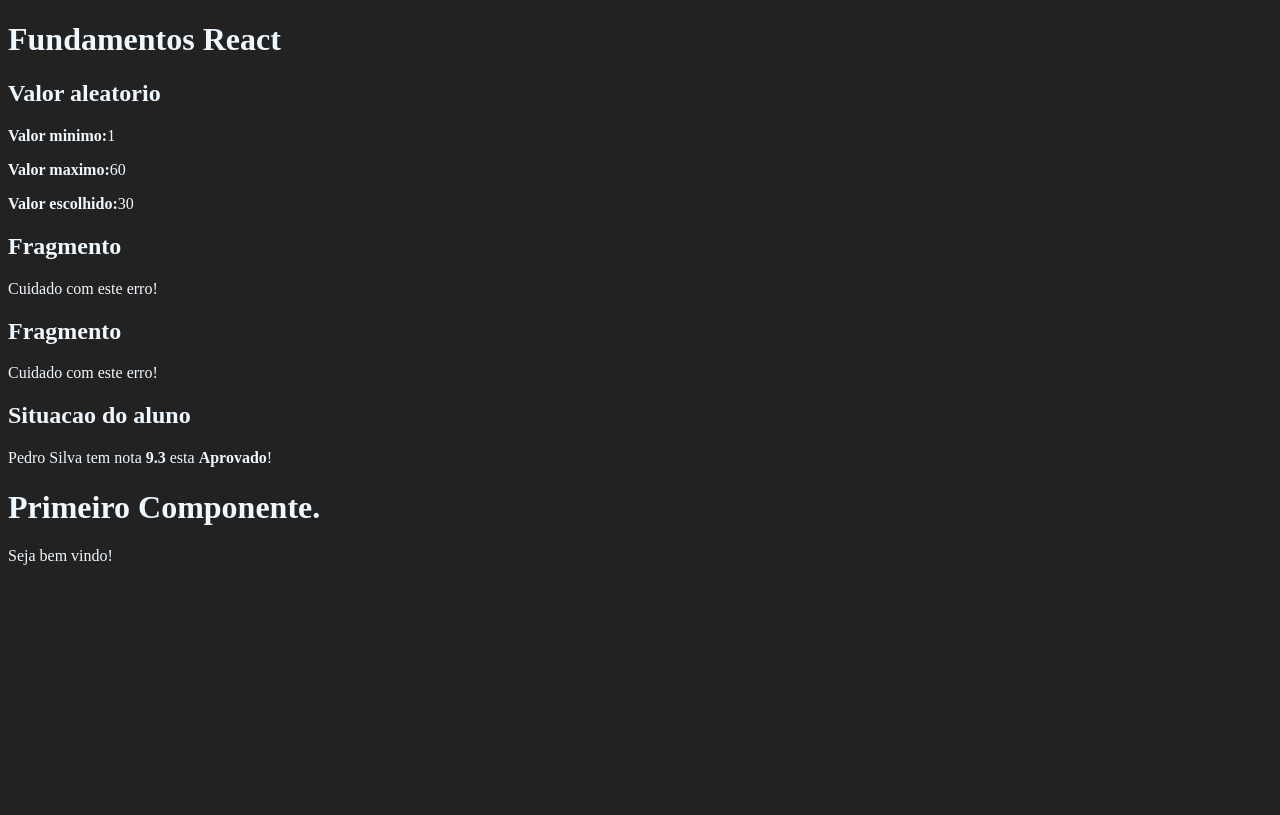
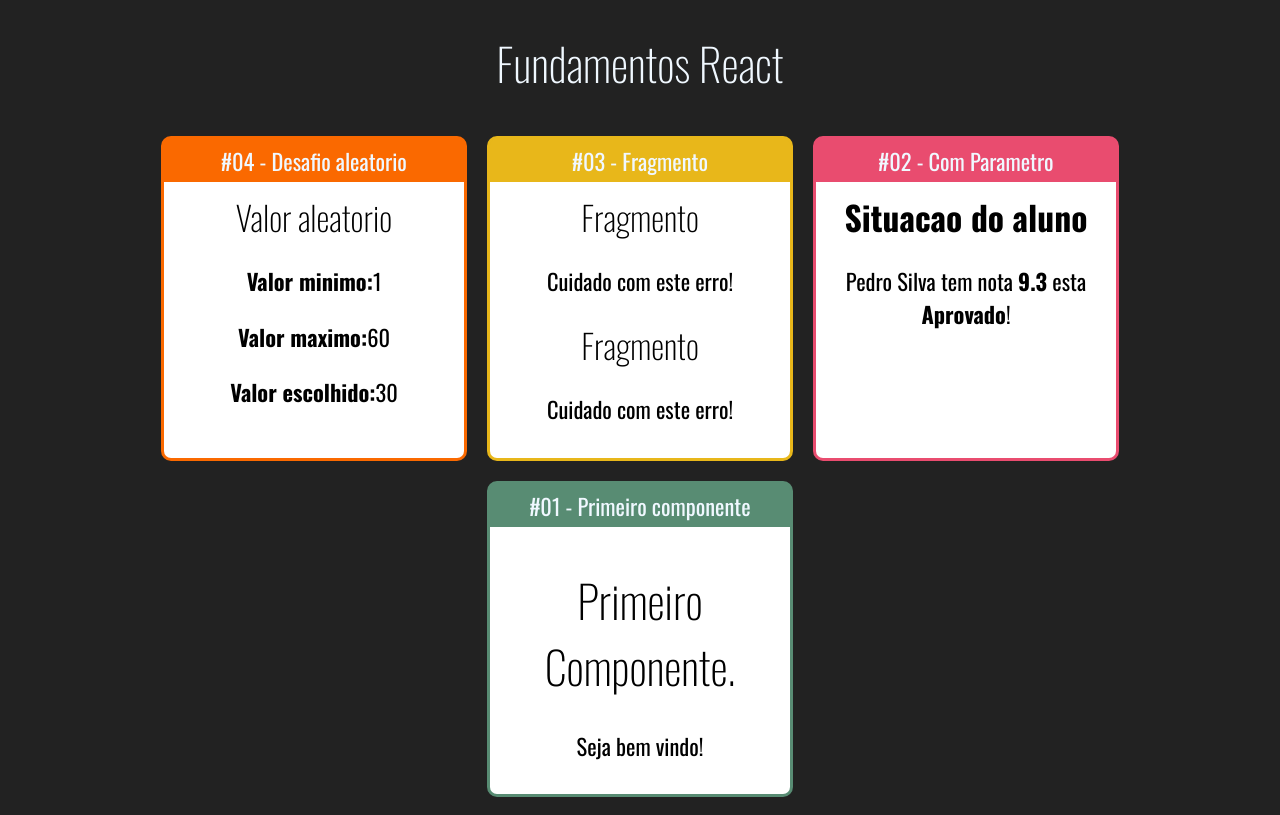
Before and after one commit to alexandre-campos-flooxai/React-section02-fundamentals, a React (Create React App) app in the folder 1_fundamentals/: page / in a window 1280 px wide. Built offline with nearby package versions, Linux system fonts and the light colour scheme.

Commit message:
feat:creating cards

```diff
--- a/1_fundamentals/public/index.html
+++ b/1_fundamentals/public/index.html
@@ -12,13 +12,17 @@
     <link rel="apple-touch-icon" href="%PUBLIC_URL%/logo192.png" />
 
     <link rel="manifest" href="%PUBLIC_URL%/manifest.json" />
-
+    <link rel="preconnect" href="https://fonts.googleapis.com" />
+    <link rel="preconnect" href="https://fonts.gstatic.com" crossorigin />
+    <link
+      href="https://fonts.googleapis.com/css2?family=Oswald:wght@200..700&display=swap"
+      rel="stylesheet"
+    />
     <title>React App</title>
   </head>
   <body>
     <noscript>You need to enable JavaScript to run this app.</noscript>
 
     <div id="root"></div>
-
   </body>
 </html>
--- /dev/null
+++ b/1_fundamentals/src/App.css
@@ -0,0 +1,5 @@
+.App .Cards {
+  display: flex;
+  justify-content: center;
+  flex-wrap: wrap;
+}
--- a/1_fundamentals/src/App.jsx
+++ b/1_fundamentals/src/App.jsx
@@ -1,21 +1,37 @@
 import React from "react";
+import "./App.css";
 
+import Card from "./components/layout/Card";
 import Aleatorio from "./components/basicos/Aleatorio";
 import Fragmento from "./components/basicos/Fragmento";
 import ComParametro from "./components/basicos/ComParametro";
-import Primeiro from "./components/basicos/Primeiro"
+import Primeiro from "./components/basicos/Primeiro";
 
 export default () => {
-    return(
-        <div id="app">
-            <h1>Fundamentos React</h1>
-            <Aleatorio min={1} max={60}/>
-            <Fragmento/>
-            <ComParametro
-                title="Situacao do aluno"
-                aluno="Pedro Silva"
-                nota={9.3} />
-            <Primeiro />
-        </div>)
+  return (
+    <div className="App">
+      <h1>Fundamentos React</h1>
+      <div className="Cards">
+        <Card titulo="#04 - Desafio aleatorio" color="#FA6900">
+          <Aleatorio min={1} max={60} />{" "}
+        </Card>
+        <Card titulo="#03 - Fragmento" color="#E8B71A">
+          <Fragmento />
+        </Card>
 
+        <Card titulo="#02 - Com Parametro" color="#E94C6f">
+          {" "}
+          <ComParametro
+            title="Situacao do aluno"
+            aluno="Pedro Silva"
+            nota={9.3}
+          />
+        </Card>
+
+        <Card titulo="#01 - Primeiro componente" color="#588C73">
+          <Primeiro />
+        </Card>
+      </div>{" "}
+    </div>
+  );
 };
--- /dev/null
+++ b/1_fundamentals/src/components/layout/Card.css
@@ -0,0 +1,23 @@
+.Card {
+  display: flex;
+  flex-direction: column;
+  max-width: 300px;
+  min-width: 300px;
+  border: 3px solid;
+  border-radius: 10px;
+  overflow: hidden;
+  margin: 10px;
+}
+
+.Card .Title {
+  padding: 5px 0;
+  display: flex;
+  justify-content: center;
+}
+
+.Card .Content {
+  flex: 1;
+  background-color: #fff;
+  color: #000;
+  padding: 10px;
+}
--- /dev/null
+++ b/1_fundamentals/src/components/layout/Card.jsx
@@ -0,0 +1,15 @@
+import React from "react";
+import "./Card.css";
+
+export default (props) => {
+  const cardStyle = {
+    backgroundColor: props.color || "#F00",
+    borderColor: props.color || "F00",
+  };
+  return (
+    <div className="Card" style={cardStyle}>
+      <div className="Title">{props.titulo}</div>
+      <div className="Content">{props.children}</div>
+    </div>
+  );
+};
--- a/1_fundamentals/src/index.css
+++ b/1_fundamentals/src/index.css
@@ -1,4 +1,16 @@
-body{
-    background-color: #222;
-    color: aliceblue;
+body {
+  background-color: #222;
+  color: aliceblue;
+  font-family: Oswald;
+  text-align: center;
+  font-size: 1.4rem;
 }
+h1,
+h2,
+h3 {
+  font-weight: 200;
+}
+h2,
+h3 {
+  margin: 0;
+}
```
Also changed, not shown: 1_fundamentals/src/components/basicos/Aleatorio.jsx (+19 -10 lines).
